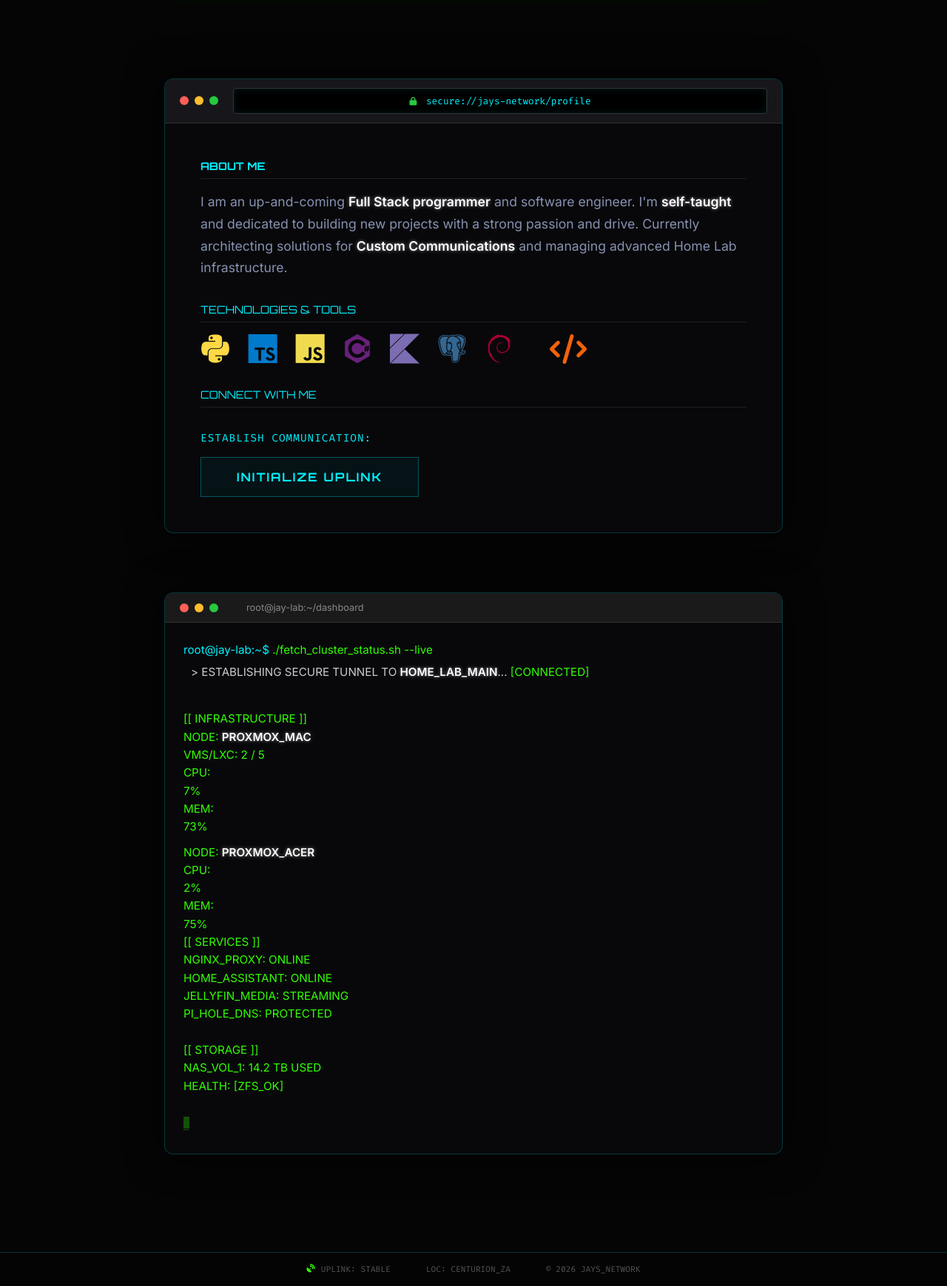
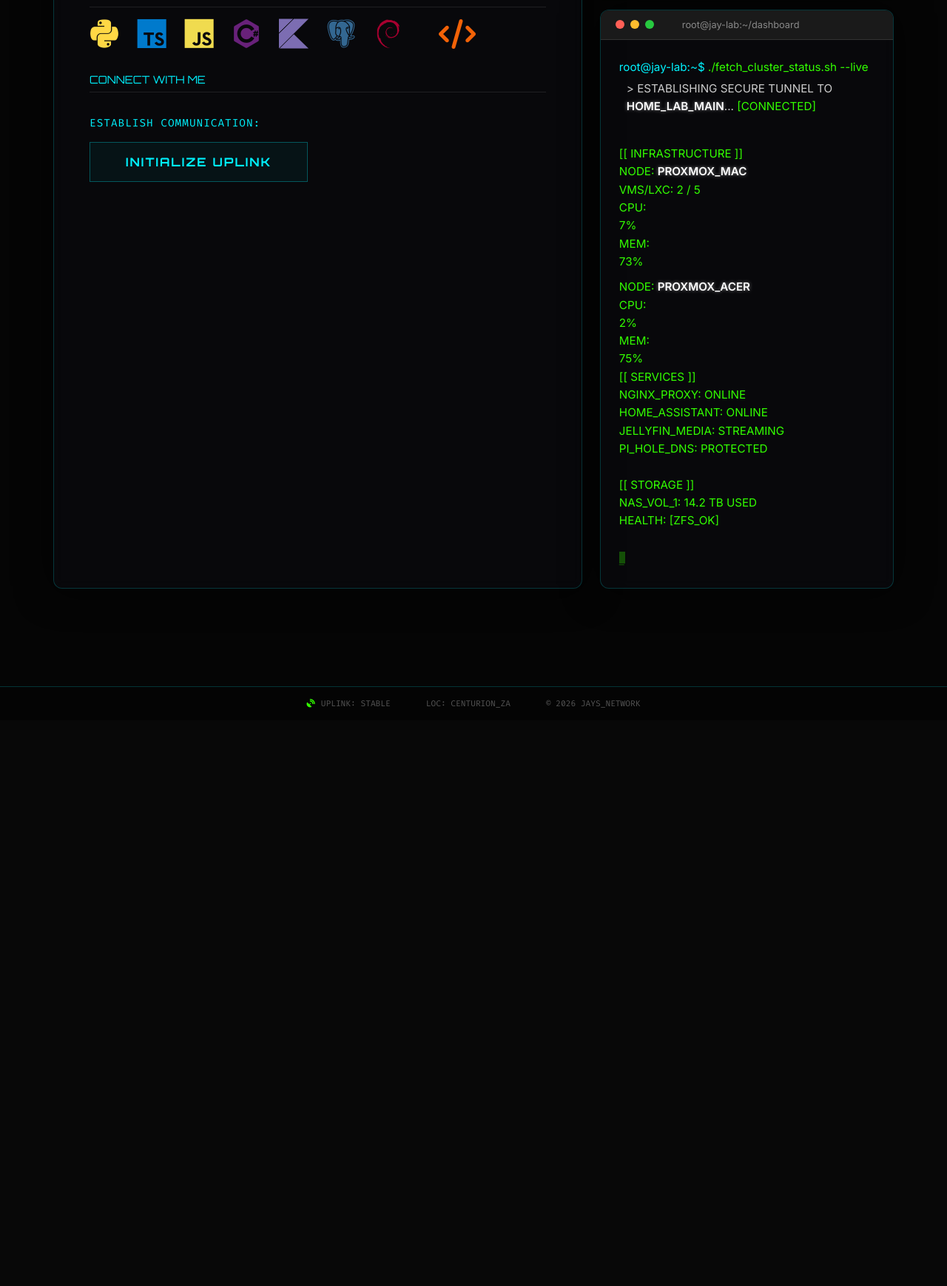
Before and after one commit to Jays-Network/Jays-Network_website, a Django app: page / in a window 1280 px wide. Shown: the part 824-2563 px from the top of the page at 74% size. After the commit the page ends 1781 px from the top, so only its background shows below. Run offline with Django 5.2, Linux system fonts and the light colour scheme; some libraries are stand-ins or nearby versions.

Commit message:
Quick Update

```diff
--- a/core/static/core/css/style.css
+++ b/core/static/core/css/style.css
@@ -61,7 +61,33 @@ body {
 
 /* --- LAYOUT UTILS --- */
 #main-interface { opacity: 0; transition: opacity 1s ease; width: 100%; display: flex; flex-direction: column; align-items: center; padding-bottom: 100px; }
-.container { width: 100%; max-width: 900px; padding: 2rem; z-index: 10; text-align: center; display: flex; flex-direction: column; gap: 80px; }
+
+.container {
+    width: 100%;
+    max-width: 1200px; /* INCREASED from 900px to fit grid */
+    padding: 2rem;
+    z-index: 10;
+    text-align: center;
+    display: flex;
+    flex-direction: column;
+    gap: 40px; /* Reduced gap since grid handles spacing */
+}
+
+/* --- NEW DASHBOARD GRID LAYOUT --- */
+.dashboard-grid {
+    display: grid;
+    grid-template-columns: 1.8fr 1fr; /* Wide Left, Narrow Right */
+    gap: 1.5rem;
+    align-items: start; /* Align to top */
+    margin-top: 1rem;
+    text-align: left; /* Ensure text inside grid aligns left */
+}
+
+.dashboard-sidebar {
+    display: flex;
+    flex-direction: column;
+    gap: 1.5rem;
+}
 
 /* --- COMPONENT STYLES --- */
 .profile-header { margin-top: 5rem; margin-bottom: 2rem; opacity: 0; transform: translateY(30px); transition: all 1s ease; }
@@ -77,6 +103,12 @@ h1 { font-family: 'Orbitron', sans-serif; font-size: 3.5rem; font-weight: 700; b
     min-height: 450px; display: flex; flex-direction: column; text-align: left; width: 100%;
 }
 
+/* Fix for Grid Layout: Ensure browser card stretches */
+.dashboard-grid .browser-card {
+    height: 100%;
+    min-height: 550px;
+}
+
 .browser-header { background: rgba(30, 30, 35, 0.7); padding: 12px 20px; display: flex; align-items: center; border-bottom: 1px solid rgba(255,255,255,0.1); }
 .window-controls { display: flex; gap: 8px; margin-right: 20px; }
 .dot { width: 12px; height: 12px; border-radius: 50%; }
@@ -89,6 +121,12 @@ h1 { font-family: 'Orbitron', sans-serif; font-size: 3.5rem; font-weight: 700; b
 .terminal-header { background: #1a1a1a; padding: 12px 20px; display: flex; align-items: center; gap: 8px; border-bottom: 1px solid #333; }
 .terminal-title { color: #888; font-size: 0.8rem; margin-left: 10px; }
 .terminal-body { padding: 25px; flex-grow: 1; color: var(--terminal-green); font-size: 0.95rem; line-height: 1.6; overflow-y: auto; }
+
+/* In Grid Mode, sidebar items shouldn't hide initially */
+.dashboard-sidebar .scroll-hidden {
+    opacity: 1; transform: none; filter: none;
+    min-height: auto;
+}
 
 .scroll-hidden { opacity: 0; transform: translateY(100px) scale(0.95); filter: blur(10px); transition: all 1s cubic-bezier(0.16, 1, 0.3, 1); }
 .scroll-visible { opacity: 1; transform: translateY(0) scale(1); filter: blur(0); }
@@ -244,12 +282,10 @@ h1 { font-family: 'Orbitron', sans-serif; font-size: 3.5rem; font-weight: 700; b
     overflow: hidden;
 }
 
-/* --- THE FIX: THIS HIDES THE DUPLICATE TEXT --- */
 .btn-glitch {
     display: none !important; /* Hides the duplicate text layer completely */
 }
 
-/* Hover Effects */
 .uplink-btn:hover {
     background: rgba(0, 243, 255, 0.2);
     border-color: #00f3ff;
@@ -258,7 +294,6 @@ h1 { font-family: 'Orbitron', sans-serif; font-size: 3.5rem; font-weight: 700; b
     transform: translateY(-3px);
 }
 
-/* Light Shine Animation */
 .uplink-btn::after {
     content: '';
     position: absolute;
@@ -322,6 +357,10 @@ h1 { font-family: 'Orbitron', sans-serif; font-size: 3.5rem; font-weight: 700; b
     backdrop-filter: blur(10px);
     transition: all 0.3s ease;
     overflow: hidden;
+    /* FIX: Allow cards to expand for content */
+    height: 100%;
+    display: flex;
+    flex-direction: column;
 }
 
 .project-card:hover {
@@ -343,7 +382,12 @@ h1 { font-family: 'Orbitron', sans-serif; font-size: 3.5rem; font-weight: 700; b
 }
 
 /* CARD TEXT */
-.card-body { padding: 1.5rem; }
+.card-body {
+    padding: 1.5rem;
+    flex: 1;
+    display: flex;
+    flex-direction: column;
+}
 
 .card-body h3 {
     color: #fff;
@@ -384,7 +428,10 @@ h1 { font-family: 'Orbitron', sans-serif; font-size: 3.5rem; font-weight: 700; b
     color: #ccc;
 }
 
-.card-actions { display: flex; gap: 10px; }
+.card-actions {
+    display: flex; gap: 10px;
+    margin-top: auto; /* Pushes buttons to bottom */
+}
 
 .btn-action {
     flex: 1;
@@ -557,15 +604,21 @@ h1 { font-family: 'Orbitron', sans-serif; font-size: 3.5rem; font-weight: 700; b
     }
 }
 
-/* 2. MOBILE PHONES (Max Width: 768px) */
-@media (max-width: 768px) {
+/* 2. MOBILE PHONES (Max Width: 900px) */
+@media (max-width: 900px) {
+
+    /* --- NEW GRID COLLAPSE --- */
+    .dashboard-grid {
+        grid-template-columns: 1fr;
+    }
+    /* Re-order on mobile so Bio comes first, then stats */
+    .dashboard-sidebar { order: 2; }
+    .browser-card { order: 1; }
 
     /* --- NAVBAR: UN-STICK IT --- */
     .nav-bar {
-        /* This makes the navbar part of the page flow, not floating over it */
         position: relative;
         top: auto;
-
         flex-wrap: wrap;
         justify-content: center;
         padding: 15px 5px;
@@ -582,11 +635,10 @@ h1 { font-family: 'Orbitron', sans-serif; font-size: 3.5rem; font-weight: 700; b
     }
 
     /* --- RESET CONTENT MARGINS --- */
-    /* Since navbar is no longer floating, we don't need huge top margins */
     .contact-container, .projects-container {
         margin-top: 20px !important;
         padding-top: 0;
-        min-height: auto; /* Allow height to adjust naturally */
+        min-height: auto;
     }
 
     .profile-header {
@@ -614,7 +666,6 @@ h1 { font-family: 'Orbitron', sans-serif; font-size: 3.5rem; font-weight: 700; b
         width: 100%;
     }
 
-    /* --- TEXT SIZING --- */
     h1 { font-size: 1.8rem; line-height: 1.2; }
     .glitch-text { font-size: 1.5rem; }
 
@@ -649,7 +700,7 @@ h1 { font-family: 'Orbitron', sans-serif; font-size: 3.5rem; font-weight: 700; b
     padding: 1.5rem;
     font-family: 'Fira Code', monospace;
     box-shadow: 0 0 15px rgba(51, 255, 0, 0.1);
-    margin-bottom: 2rem;
+    /* Removed margin-bottom because the grid gap handles it now */
     position: relative;
     overflow: hidden;
 }
--- a/core/templates/core/index.html
+++ b/core/templates/core/index.html
@@ -20,16 +20,7 @@
                 <div style="color: #00ff88; font-size: 0.8rem; font-family: 'Orbitron'; margin-top: 10px;">● SYSTEMS ONLINE</div>
             </div>
 
-            <div class="security-monitor">
-                <div class="security-header">
-                    <span><i class="fas fa-satellite-dish blink"></i> LIVE_THREAT_FEED</span>
-                    <span style="font-size: 0.7rem;">STATUS: <span style="color: #33ff00;">ACTIVE_DEFENSE</span></span>
-                </div>
-
-                <div id="attack-list">
-                    <p style="color: #555; padding: 10px;">>> ESTABLISHING SECURE UPLINK...</p>
-                </div>
-            </div>
+            <div class="dashboard-grid">
 
                 <div class="browser-card scroll-hidden" id="browser-window">
                     <div class="browser-header">
@@ -78,11 +69,24 @@
                     </div>
                 </div>
 
+                <div class="dashboard-sidebar">
+
+                    <div class="security-monitor">
+                        <div class="security-header">
+                            <span><i class="fas fa-satellite-dish blink"></i> LIVE_THREAT_FEED</span>
+                            <span style="font-size: 0.7rem;">STATUS: <span style="color: #33ff00;">ACTIVE_DEFENSE</span></span>
+                        </div>
+
+                        <div id="attack-list">
+                            <p style="color: #555; padding: 10px;">>> ESTABLISHING SECURE UPLINK...</p>
+                        </div>
+                    </div>
+
                     <div class="scroll-hidden" id="terminal-window">
                         {% include 'core/includes/status_terminal.html' %}
                     </div>
 
-        </div>
+                </div> </div> </div>
     </div>
 
     <script>
```
Lines whose indentation alone changed are shown as unchanged.
